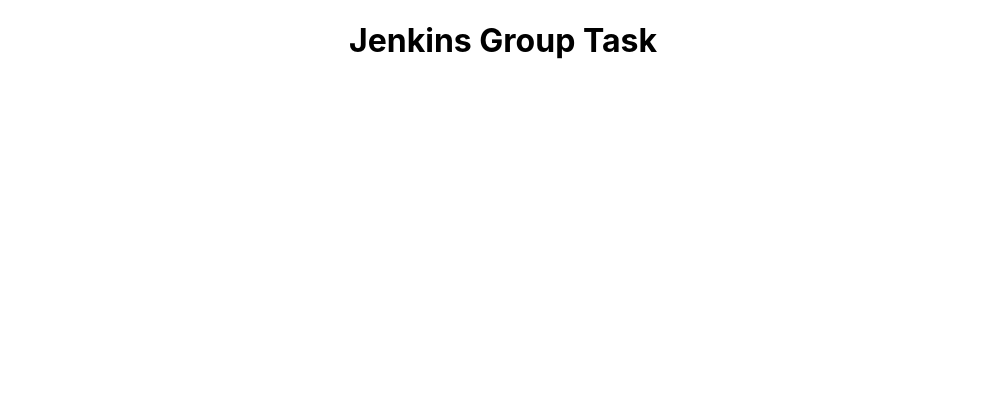
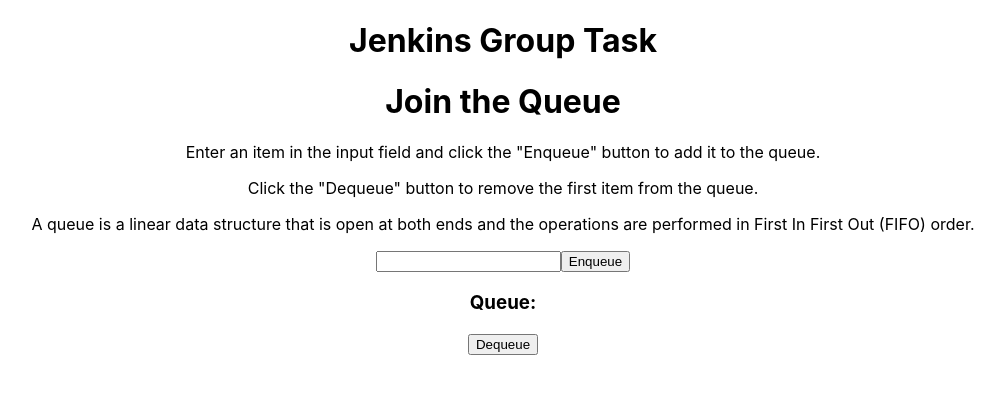
Before and after one commit to fsuh/JenkinsGroupTask, a React (Create React App) app: page / in a window 1280 px wide. Shown: the top 394 px of the page, without its empty margins (137-1142 px from the left). Built offline with nearby package versions, Linux system fonts and the light colour scheme.

Commit message:
Add Queue component

```diff
--- a/src/App.js
+++ b/src/App.js
@@ -1,9 +1,11 @@
 import "./App.css";
+import Queue from "./Queue";
 
 function App() {
   return (
     <div className="App">
       <h1> Jenkins Group Task</h1>
+      <Queue />
     </div>
   );
 }
--- /dev/null
+++ b/src/Queue.jsx
@@ -0,0 +1,60 @@
+import React, { useState } from "react";
+
+function Queue() {
+  // Declare a state variable for the queue
+  const [queue, setQueue] = useState([]);
+
+  // Declare a state variable for the input field
+  const [input, setInput] = useState("");
+
+  // Declare a function to enqueue an item to the queue
+  const enqueue = (item) => {
+    setQueue([...queue, item]);
+    setInput("");
+  };
+
+  // Declare a function to dequeue an item from the queue
+  const dequeue = () => {
+    if (queue.length > 0) {
+      setQueue(queue.slice(1));
+    }
+  };
+
+  return (
+    <div className="queue">
+      <div className="contents">
+        <div className="header">
+          <h1>Join the Queue</h1>
+        </div>
+        <div className="instructions">
+          <p>
+            Enter an item in the input field and click the "Enqueue" button to
+            add it to the queue.
+          </p>
+          <p>
+            Click the "Dequeue" button to remove the first item from the queue.
+          </p>
+          <p>
+            A queue is a linear data structure that is open at both ends and the
+            operations are performed in First In First Out (FIFO) order.
+          </p>
+        </div>
+        <input
+          type="text"
+          value={input}
+          onChange={(event) => setInput(event.target.value)}
+        />
+        <button onClick={() => enqueue(input)}>Enqueue</button>
+        <h3>Queue:</h3>
+        <ul>
+          {queue.map((item, index) => (
+            <li key={index}>{item}</li>
+          ))}
+        </ul>
+        <button onClick={() => dequeue()}>Dequeue</button>
+      </div>
+    </div>
+  );
+}
+
+export default Queue;
```
